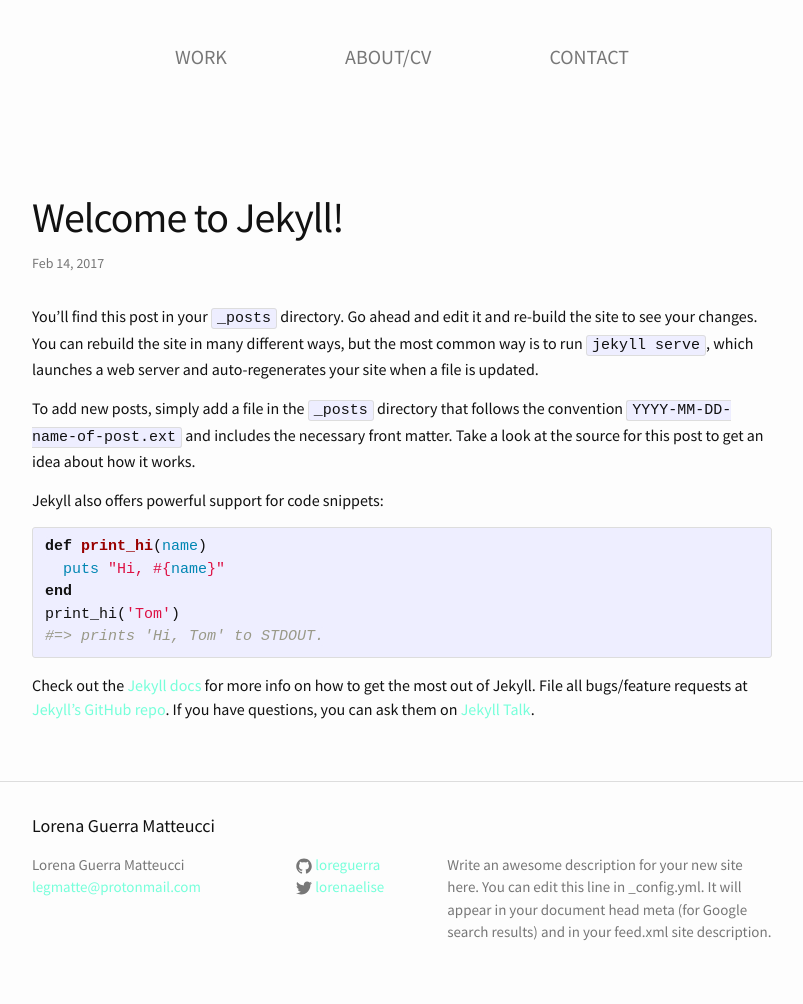
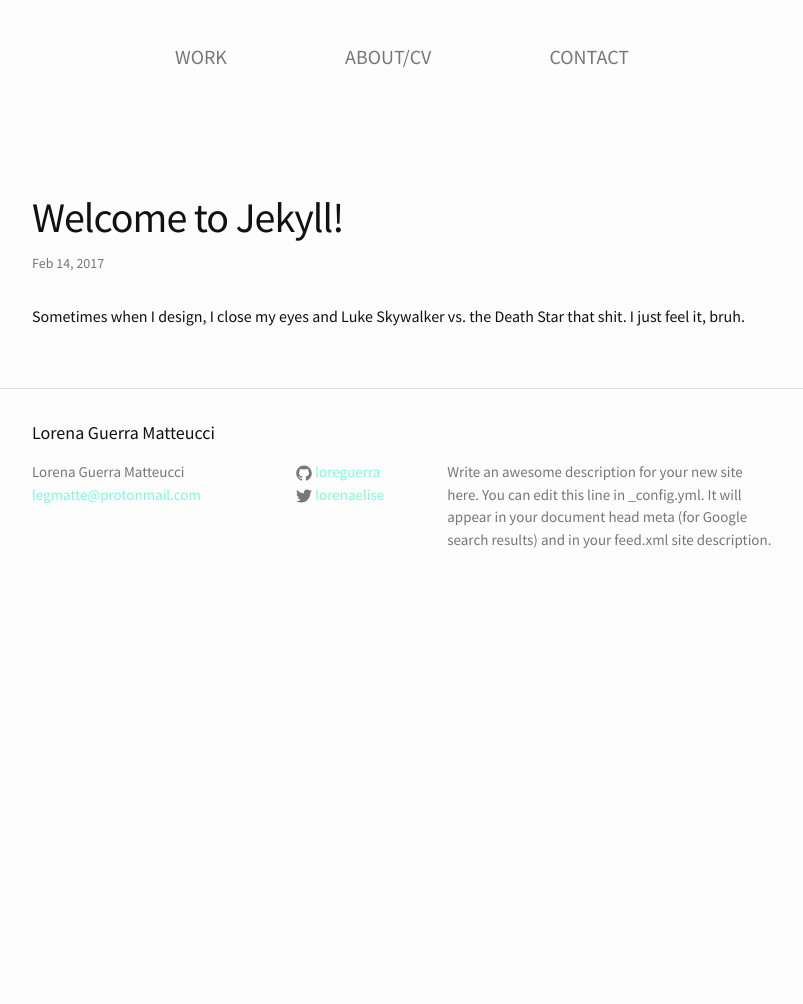
Before and after one commit to loreguerra/portfolio, a Jekyll site: the page built from _posts/2017-02-14-welcome-to-jekyll.markdown, in a window 1280 px wide. Shown: the whole page, without its empty margins (238-1041 px from the left). Built offline with Jekyll 4.4.1, drawn with Linux system fonts in a browser that asks for light colours; after the commit the page ends 900 px from its top, so only the background shows below that.

Commit message:
add placeholder text to post

```diff
--- a/_posts/2017-02-14-welcome-to-jekyll.markdown
+++ b/_posts/2017-02-14-welcome-to-jekyll.markdown
@@ -5,22 +5,4 @@ date:   2017-02-14 12:46:27 -0800
 categories: jekyll update
 skills: Design, Illustration, HTML/CSS
 ---
-You’ll find this post in your `_posts` directory. Go ahead and edit it and re-build the site to see your changes. You can rebuild the site in many different ways, but the most common way is to run `jekyll serve`, which launches a web server and auto-regenerates your site when a file is updated.
-
-To add new posts, simply add a file in the `_posts` directory that follows the convention `YYYY-MM-DD-name-of-post.ext` and includes the necessary front matter. Take a look at the source for this post to get an idea about how it works.
-
-Jekyll also offers powerful support for code snippets:
-
-{% highlight ruby %}
-def print_hi(name)
-  puts "Hi, #{name}"
-end
-print_hi('Tom')
-#=> prints 'Hi, Tom' to STDOUT.
-{% endhighlight %}
-
-Check out the [Jekyll docs][jekyll-docs] for more info on how to get the most out of Jekyll. File all bugs/feature requests at [Jekyll’s GitHub repo][jekyll-gh]. If you have questions, you can ask them on [Jekyll Talk][jekyll-talk].
-
-[jekyll-docs]: https://jekyllrb.com/docs/home
-[jekyll-gh]:   https://github.com/jekyll/jekyll
-[jekyll-talk]: https://talk.jekyllrb.com/
+Sometimes when I design, I close my eyes and Luke Skywalker vs. the Death Star that shit. I just feel it, bruh.
```
